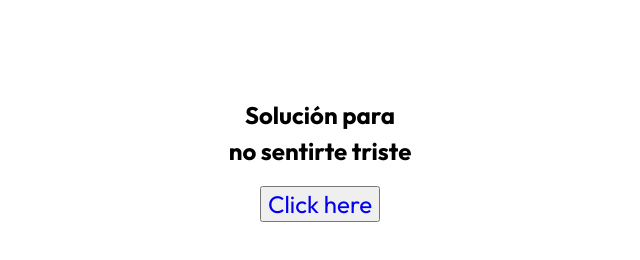
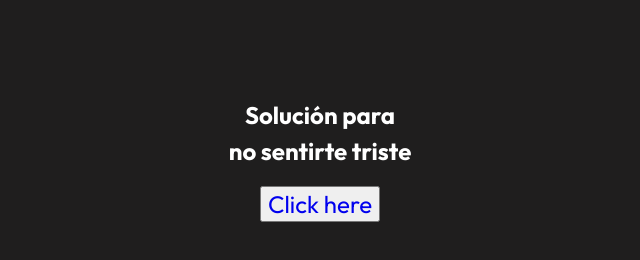
Before and after one commit to juanpabloow/H, a plain HTML site: page index.html in a window 1280 px wide. Shown: the whole page, without its empty margins (320-960 px from the left). Drawn offline with Linux system fonts and the light colour scheme.

Commit message:
black background

```diff
--- a/index.html
+++ b/index.html
@@ -9,7 +9,7 @@
     <link href="https://fonts.googleapis.com/css2?family=Outfit:wght@100..900&display=swap" rel="stylesheet">
     <title>Sapa</title>
 </head>
-<body>
+<body class="body-one">
     <div class="title-box">
         <h1 class="title one">Solución para</h1>
         <h2 class="title two"> no sentirte triste</h2>
--- a/style.css
+++ b/style.css
@@ -3,8 +3,13 @@
     font-size:x-large
 }
 
+.body-one {
+    background-color: rgb(31, 30, 30);
+}
+
 .title {
-    text-align: center
+    text-align: center;
+    color: white;
 }
 
 .two {
```
